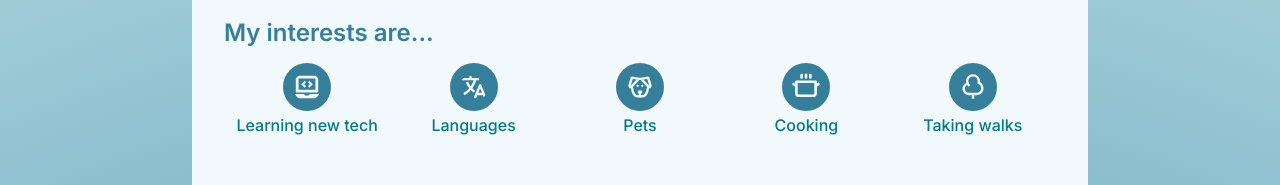
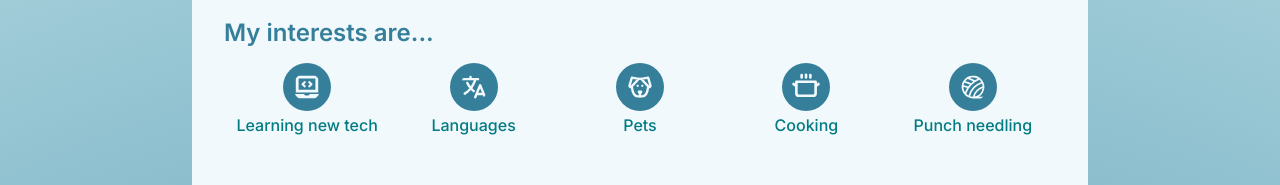
Before and after one commit to haruka-ogino/new-portfolio, a Next.js app: page / in a window 1280 px wide. Shown: the part 570-755 px from the top of the page. Built offline with nearby package versions, Linux system fonts and the light colour scheme; no server answers; the database is empty.

Commit message:
update interests - punch needling

```diff
--- a/components/About.tsx
+++ b/components/About.tsx
@@ -4,7 +4,7 @@ import { LuNewspaper } from 'react-icons/lu'
 import { IoLanguage } from 'react-icons/io5'
 import { TbDog } from 'react-icons/tb'
 import { FaLaptopCode } from 'react-icons/fa'
-import { PiCookingPotBold } from 'react-icons/pi'
+import { PiCookingPotBold, PiYarn } from 'react-icons/pi'
 import { RiTreeLine } from 'react-icons/ri'
 import Link from 'next/link'
 
@@ -80,8 +80,8 @@ export default function About() {
           <h4>Cooking</h4>
         </div>
         <div className="interest">
-          <RiTreeLine size={28} />
-          <h4>Taking walks</h4>
+          <PiYarn size={28} />
+          <h4>Punch needling</h4>
         </div>
       </section>
     </>
```
